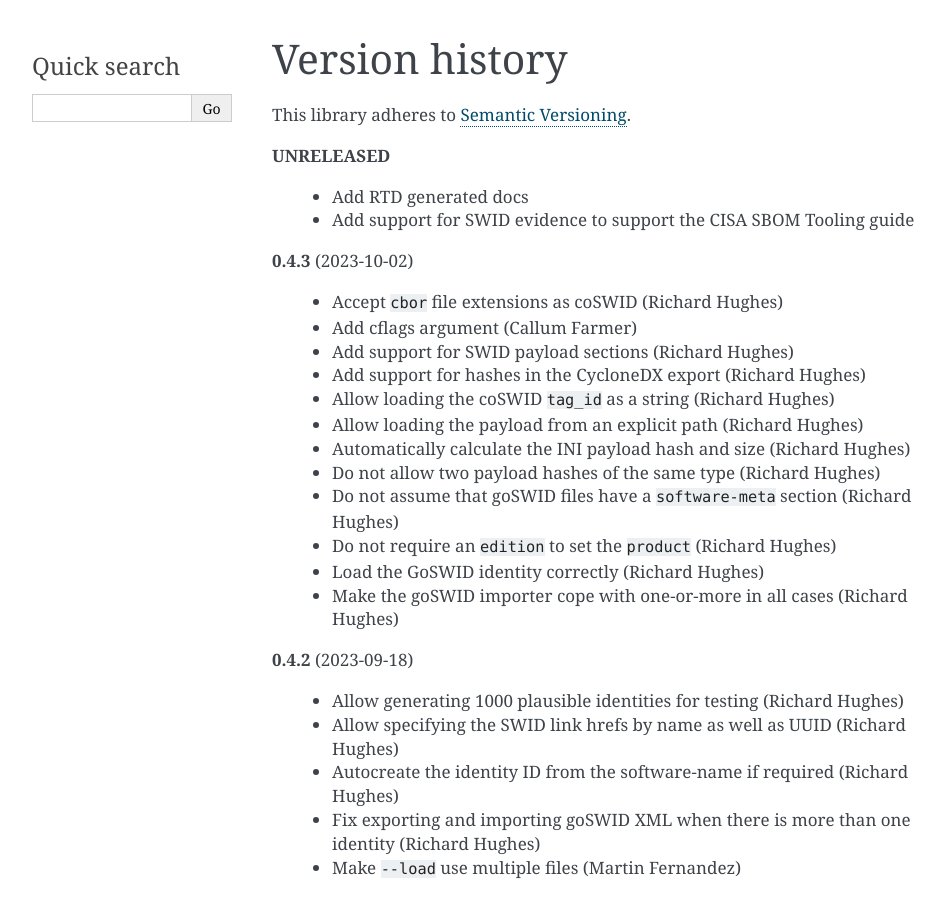
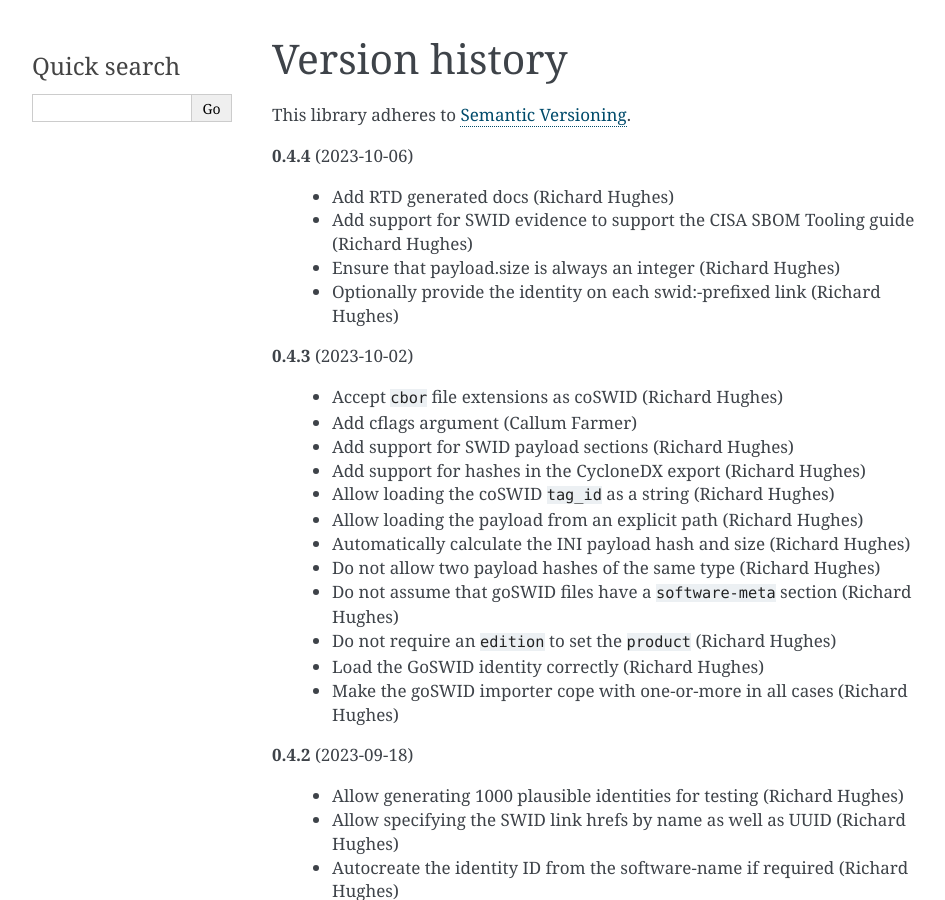
Before and after one commit to hughsie/python-uswid, a Sphinx documentation site: the page built from docs/source/versionhistory.rst, in a window 1280 px wide and 900 px high. Shown: the whole window, without its empty margins (148-1093 px from the left). Built offline with Sphinx 7.4.7, drawn with Linux system fonts in a browser that asks for light colours.

Commit message:
Release 0.4.4

```diff
--- a/docs/source/versionhistory.rst
+++ b/docs/source/versionhistory.rst
@@ -5,10 +5,12 @@ Version history
 
 This library adheres to `Semantic Versioning <http://semver.org/>`_.
 
-**UNRELEASED**
+**0.4.4** (2023-10-06)
 
- - Add RTD generated docs
- - Add support for SWID evidence to support the CISA SBOM Tooling guide
+ - Add RTD generated docs (Richard Hughes)
+ - Add support for SWID evidence to support the CISA SBOM Tooling guide (Richard Hughes)
+ - Ensure that payload.size is always an integer (Richard Hughes)
+ - Optionally provide the identity on each swid:-prefixed link (Richard Hughes)
 
 **0.4.3** (2023-10-02)
 
```
